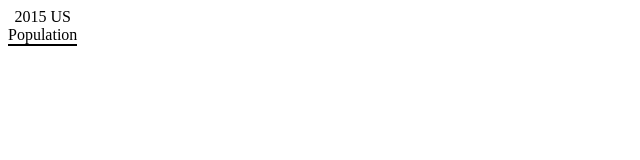
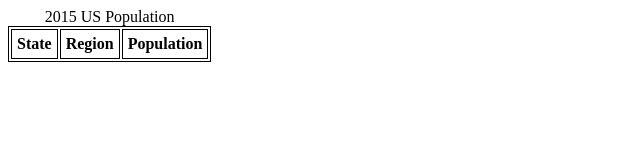
Before and after one commit to p-herbert/US-Population, a website: page index.html in a window 1280 px wide. Shown: the whole page, without its empty margins (0-640 px from the left). Drawn offline with nearby package versions, Linux system fonts and the light colour scheme; no server answers.

Commit message:
(refactor) Change table format

```diff
--- a/index.html
+++ b/index.html
@@ -16,6 +16,15 @@
 
     <table id="population">
         <caption>2015 US Population</caption>
+        <thead>
+            <tr>
+                <th>State</th>
+                <th>Region</th>
+                <th>Population</th>
+            </tr>
+        </thead>
+        <tbody>
+        </tbody>
     </table>
 </body>
 </html>
```
